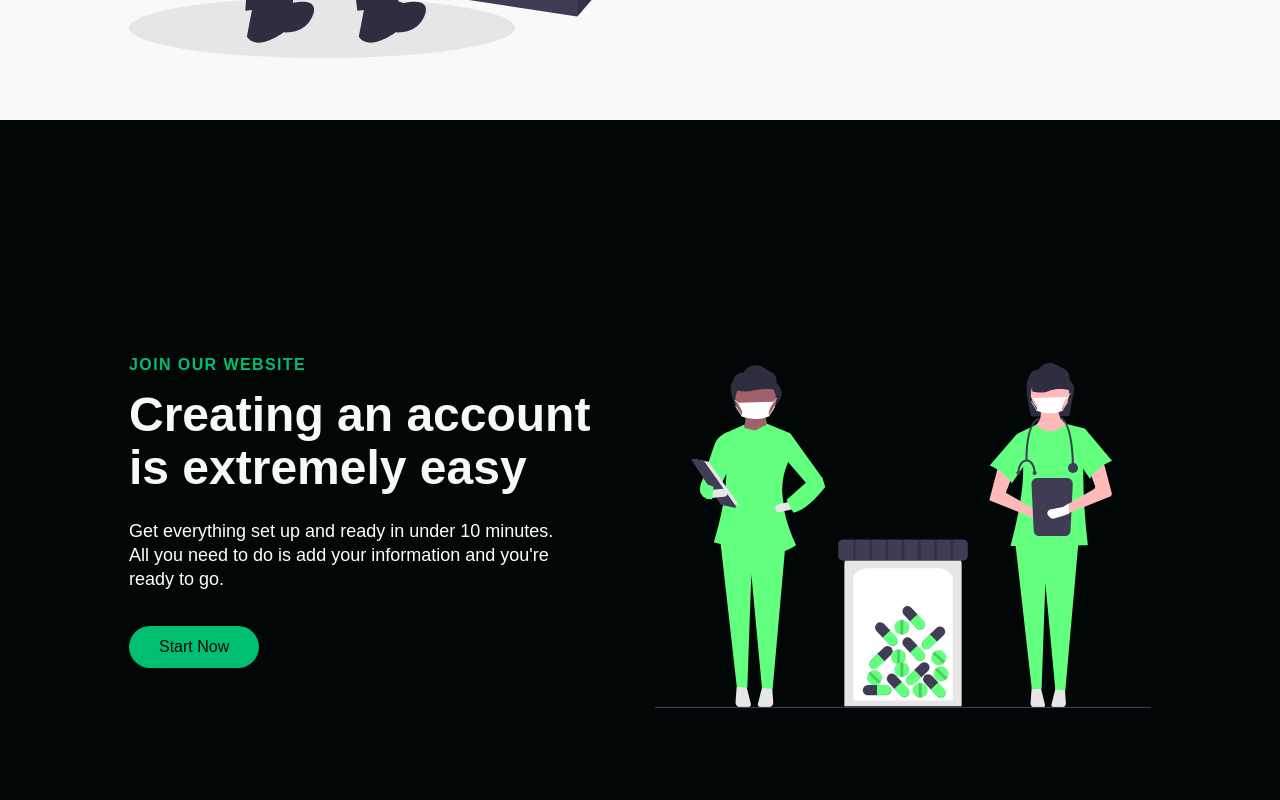
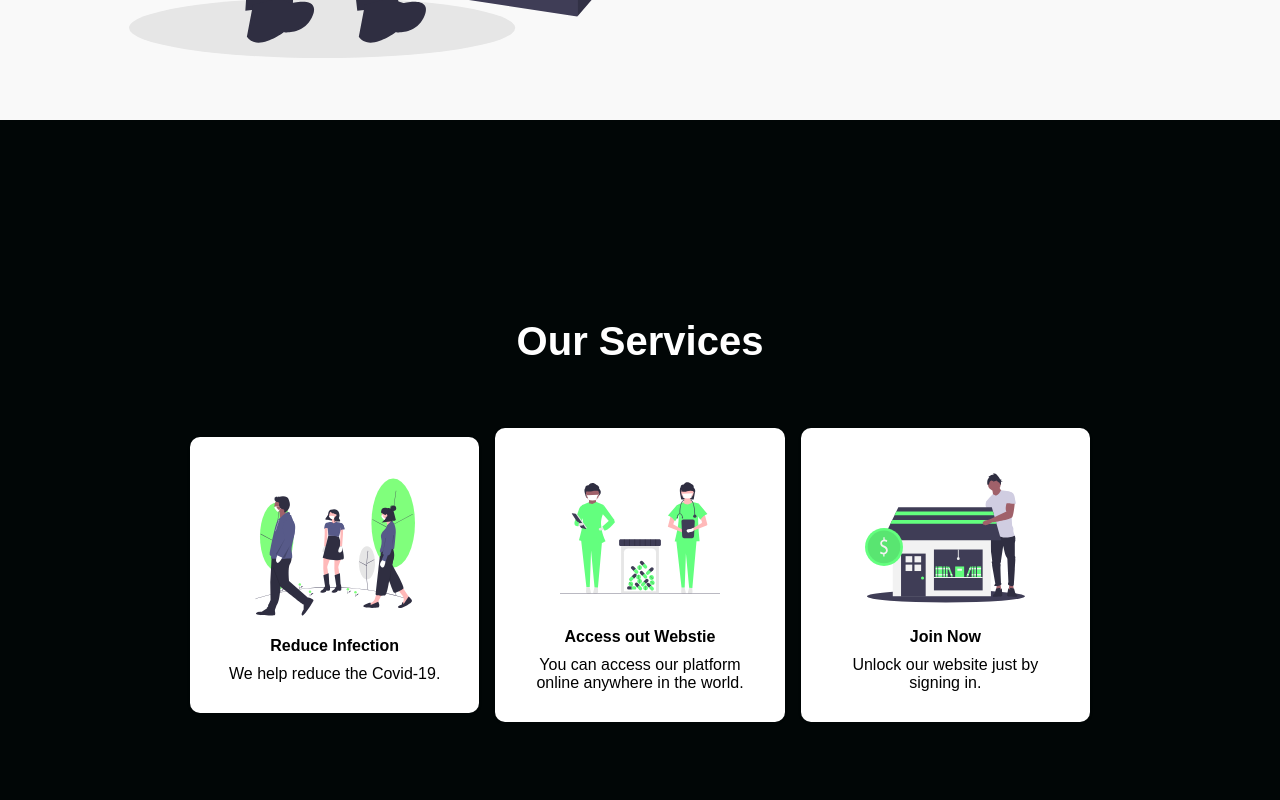
Before and after one commit to AlmightyK1ng/https---github.com-AlmightyK1ng-https---github.com-AlmightyK1ng-frontendpage, a React (Create React App) app: page / in a window 1280 px wide. Shown: the part 2480-3280 px from the top of the page. Built offline with nearby package versions, Linux system fonts and the light colour scheme.

Commit message:
new changes

```diff
--- /dev/null
+++ b/src/components/Services/ServicesElements.js
@@ -0,0 +1,82 @@
+import styled from 'styled-components';
+
+export const ServicesContainer = styled.div`
+  height: 800px;
+  display: flex;
+  flex-direction: column;
+  justify-content: center;
+  align-items: center;
+  background: #010606;
+
+  @media screen and (max-width: 768px) {
+    height: 1100px;
+  }
+
+  @media screen and (max-width: 480px) {
+    height: 1300px;
+  }
+`;
+
+export const ServicesWrapper = styled.div`
+  max-width: 1000px;
+  margin: 0 auto;
+  display: grid;
+  grid-template-columns: 1fr 1fr 1fr;
+  align-items: center;
+  grid-gap: 16px;
+  padding: 0 50px;
+
+  @media screen and (max-width: 1000px) {
+    grid-template-columns: 1fr 1fr;
+  }
+
+  @media screen and (max-width: 768px) {
+    grid-template-columns: 1fr;
+    padding: 0 20px;
+  }
+`;
+
+export const ServicesCard = styled.div`
+  background: #fff;
+  display: flex;
+  flex-direction: column;
+  justify-content: flex-start;
+  align-items: center;
+  border-radius: 10px;
+  max-height: 340px;
+  padding: 30px;
+  box-shadow: 0 1px 3px rgba(0, 0, 0, 0.2);
+  transition: all 0.2s ease-in-out;
+
+  &:hover {
+    transform: scale(1.02);
+    transition: all 0.2s ease-in-out;
+    cursor: pointer;
+  }
+`;
+
+export const ServicesIcon = styled.img`
+  height: 160px;
+  width: 160px;
+  margin-bottom: 10px;
+`;
+
+export const ServicesH1 = styled.h1`
+  font-size: 2.5rem;
+  color: #fff;
+  margin-bottom: 64px;
+
+  @media screen and (max-width: 480px) {
+    font-size: 2rem;
+  }
+`;
+
+export const ServicesH2 = styled.h2`
+  font-size: 1rem;
+  margin-bottom: 10px;
+`;
+
+export const ServicesP = styled.p`
+  font-size: 1rem;
+  text-align: center;
+`;
--- /dev/null
+++ b/src/components/Services/index.js
@@ -0,0 +1,46 @@
+import React from 'react';
+import Icon1 from '../../images/svg-1.svg';
+import Icon2 from '../../images/svg-3.svg';
+import Icon3 from '../../images/svg-4.svg';
+import {
+  ServicesContainer,
+  ServicesH1,
+  ServicesWrapper,
+  ServicesCard,
+  ServicesIcon,
+  ServicesH2,
+  ServicesP
+} from './ServicesElements';
+
+const Services = () => {
+  return (
+    <ServicesContainer id='services'>
+      <ServicesH1>Our Services</ServicesH1>
+      <ServicesWrapper>
+        <ServicesCard>
+          <ServicesIcon src={Icon1} />
+          <ServicesH2>Reduce Infection</ServicesH2>
+          <ServicesP>
+            We help reduce the Covid-19.
+          </ServicesP>
+        </ServicesCard>
+        <ServicesCard>
+          <ServicesIcon src={Icon2} />
+          <ServicesH2>Access out Webstie</ServicesH2>
+          <ServicesP>
+            You can access our platform online anywhere in the world.
+          </ServicesP>
+        </ServicesCard>
+        <ServicesCard>
+          <ServicesIcon src={Icon3} />
+          <ServicesH2>Join Now</ServicesH2>
+          <ServicesP>
+            Unlock our website just by signing in.
+          </ServicesP>
+        </ServicesCard>
+      </ServicesWrapper>
+    </ServicesContainer>
+  );
+};
+
+export default Services;
--- a/src/pages/index.js
+++ b/src/pages/index.js
@@ -4,7 +4,7 @@
 import Navbar from '../components/Navbar';
 import InfoSection from '../components/InfoSection/Index';
 import { homeObjOne, homeObjTwo, homeObjThree } from '../components/InfoSection/Data';
-
+import Services from '../components/Services';
 
 function Home() {
     const [isOpen, setIsOpen] = useState(false);
@@ -23,6 +23,7 @@
             <HeroSection  />
             <InfoSection {...homeObjOne}/>
             <InfoSection {...homeObjTwo}/>
+            <Services />
             <InfoSection {...homeObjThree}/>
 
         </>
```
